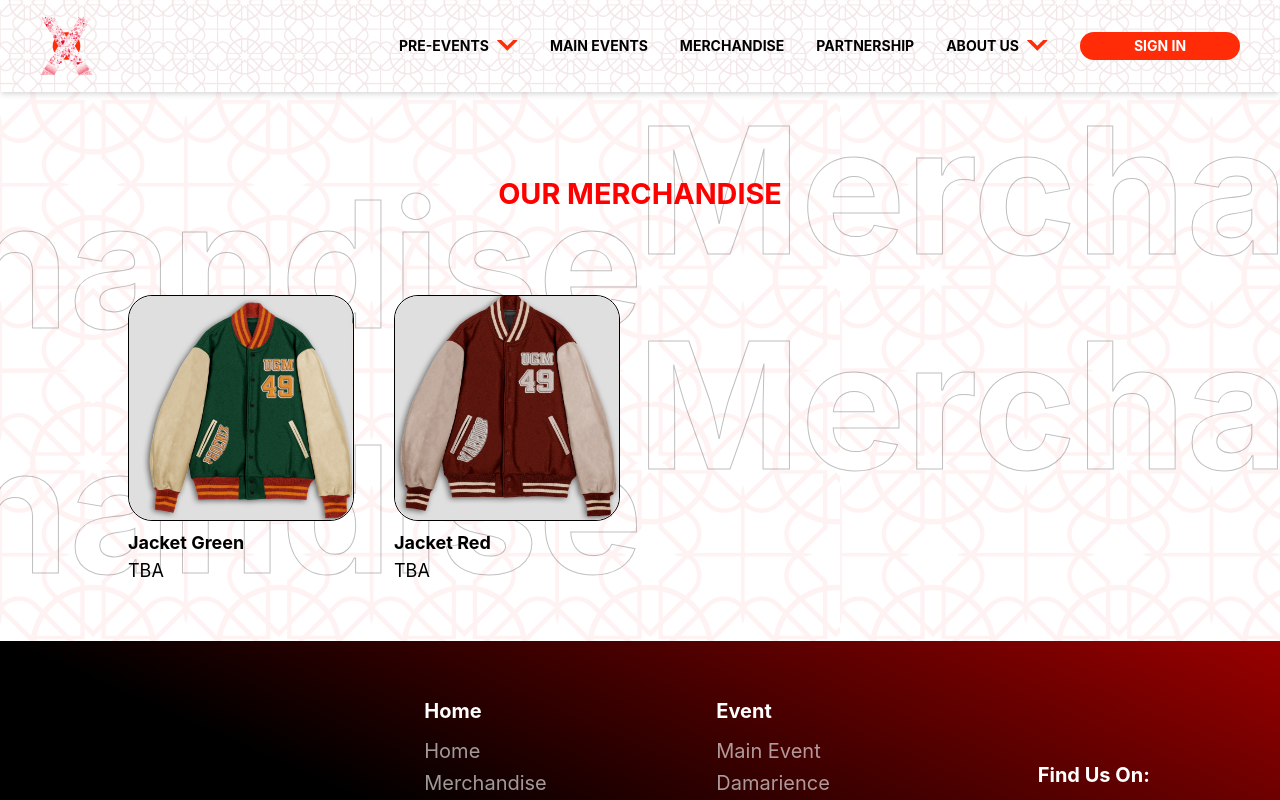
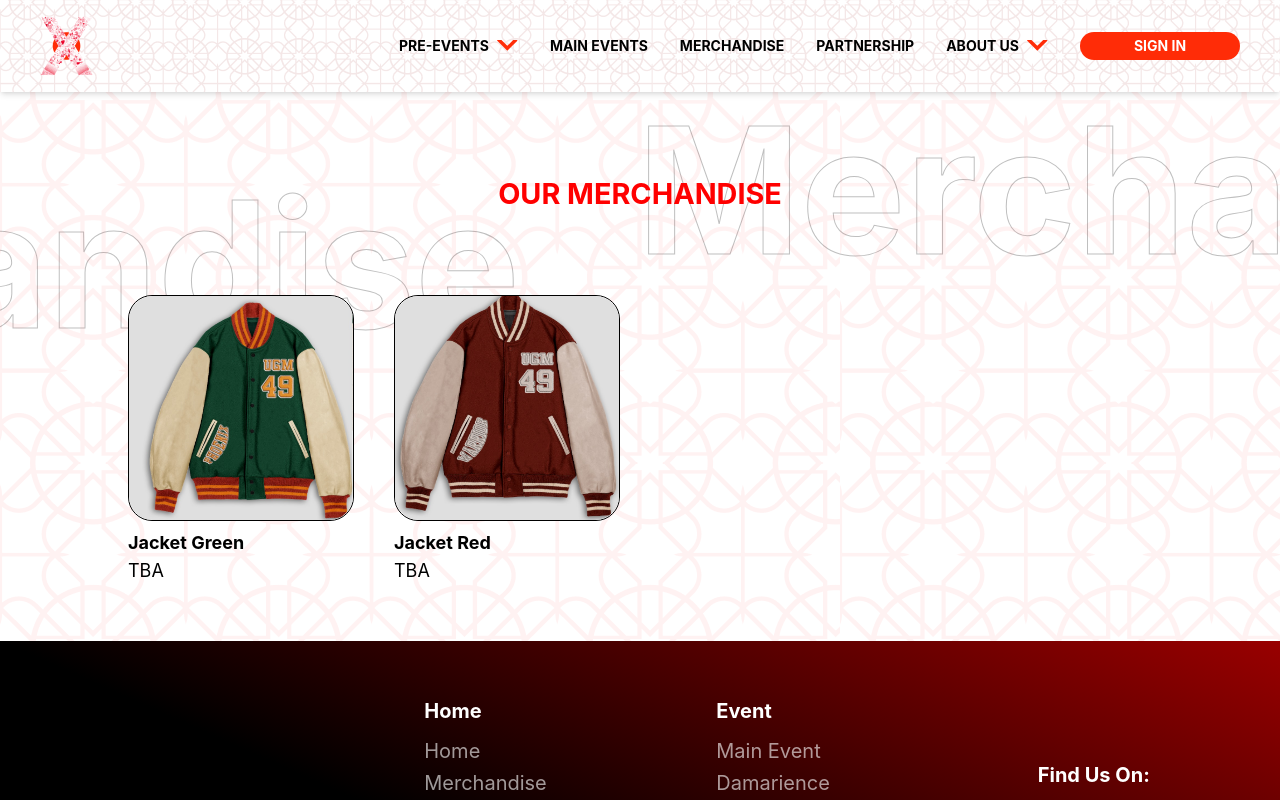
Before and after one commit to yanridwan/TEDxUGM-3.0, a Next.js app: page /merchandise in a window 1280 px wide. Shown: the top 800 px of the page. Built offline with nearby package versions, Linux system fonts and the light colour scheme.

Commit message:
merch layoutn edit

```diff
--- a/app/merchandise/page.tsx
+++ b/app/merchandise/page.tsx
@@ -7,9 +7,9 @@ export default function Merchandise() {
         <main className="relative w-full h-full bgMerch">
             <div className="absolute -z-20 w-full h-full max-md:hidden">
                 <h2 className="absolute -top-[calc(2vh+0.1em)] -right-[calc(10vw+2em)] layoutTitle">Merchandise</h2>
-                <h2 className="absolute top-10 -left-[calc(10vw+2em)] layoutTitle">Merchandise</h2>
-                <h2 className="absolute bottom-[calc(2vh+0.5em)] -right-[calc(10vw+2em)] layoutTitle">Merchandise</h2>
-                <h2 className="absolute bottom-0 -left-[calc(10vw+2em)] layoutTitle">Merchandise</h2>
+                <h2 className="absolute top-10 -left-[calc(10vw+2.7em)] layoutTitle">Merchandise</h2>
+                {/* <h2 className="absolute bottom-[calc(2vh+0.5em)] -right-[calc(10vw+2em)] layoutTitle">Merchandise</h2>
+                <h2 className="absolute bottom-0 -left-[calc(10vw+2em)] layoutTitle">Merchandise</h2> */}
             </div>
             <div>
             <section className="w-full text-center">
```
